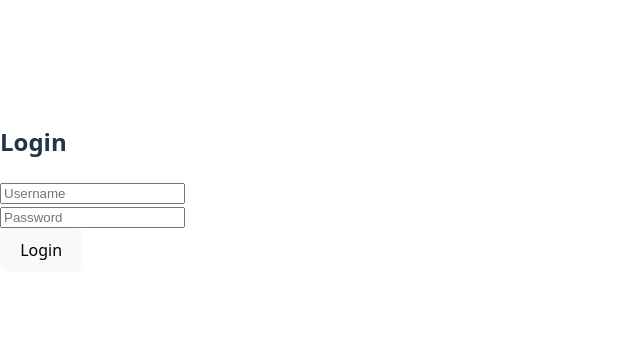
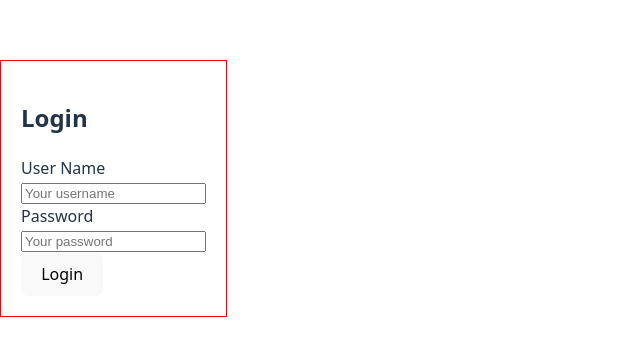
Before and after one commit to niloofar-samei/Chat-API, a React (Vite) app in the folder frontend/: page /login in a window 1280 px wide. Shown: the part 212-568 px from the top of the page, without its empty margins (0-640 px from the left). Built offline with nearby package versions, Linux system fonts and the light colour scheme.

Commit message:
Add a little style.

```diff
--- a/frontend/src/pages/HomePage.jsx
+++ b/frontend/src/pages/HomePage.jsx
@@ -77,7 +77,9 @@ export default function ConversationsPage() {
       <h1>Your Conversations</h1>
       <ul>
         {conversations.map((conv) => (
-            <li key={conv.id}>{conv.name} - <Link to={`/chat/${conv.id}`}>{conv.name}</Link></li>
+            <li key={conv.id}>
+                <Link to={`/chat/${conv.id}`}>{conv.name}</Link>
+            </li>
         ))}
       </ul>
 
--- a/frontend/src/pages/LoginPage.jsx
+++ b/frontend/src/pages/LoginPage.jsx
@@ -30,23 +30,35 @@ export default function LoginPage() {
   }
 
   return (
-    <div>
+      <div style={{border:"1px solid red", padding:"20px"}}>
       <h2>Login</h2>
+
       <form onSubmit={handleLogin}>
+
+          <label htmlFor="username">User Name</label><br />
           <input
               type="text"
-          placeholder="Username"
+              placeholder="Your username"
+              id="username"
               value={username}
               onChange={(e) => setUsername(e.target.value)}
-        /><br />
+          />
+          <br />
+
+          <label htmlFor="pw">Password</label><br />
           <input
               type="password"
-          placeholder="Password"
+              placeholder="Your password"
+              id="pw"
               value={password}
               onChange={(e) => setPassword(e.target.value)}
-        /><br />
+          />
+          <br />
+
         <button type="submit">Login</button>
+
       </form>
+
     </div>
   )
 }
```
Lines whose indentation alone changed are shown as unchanged.
